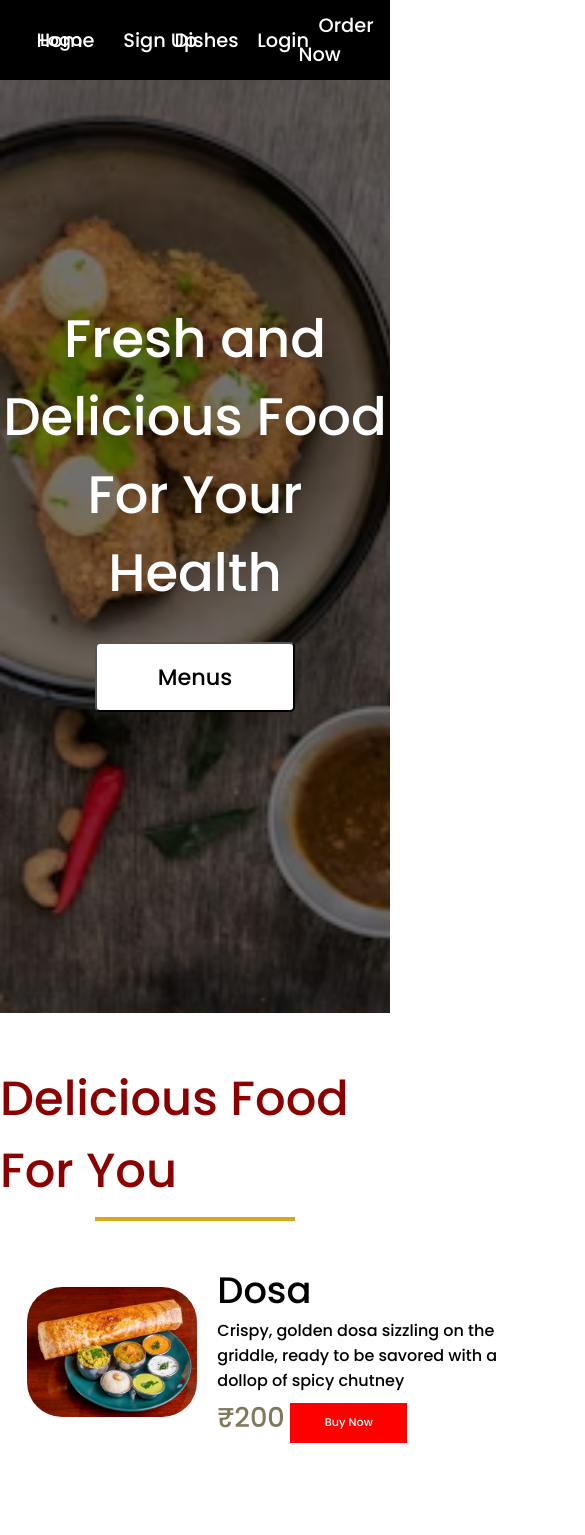
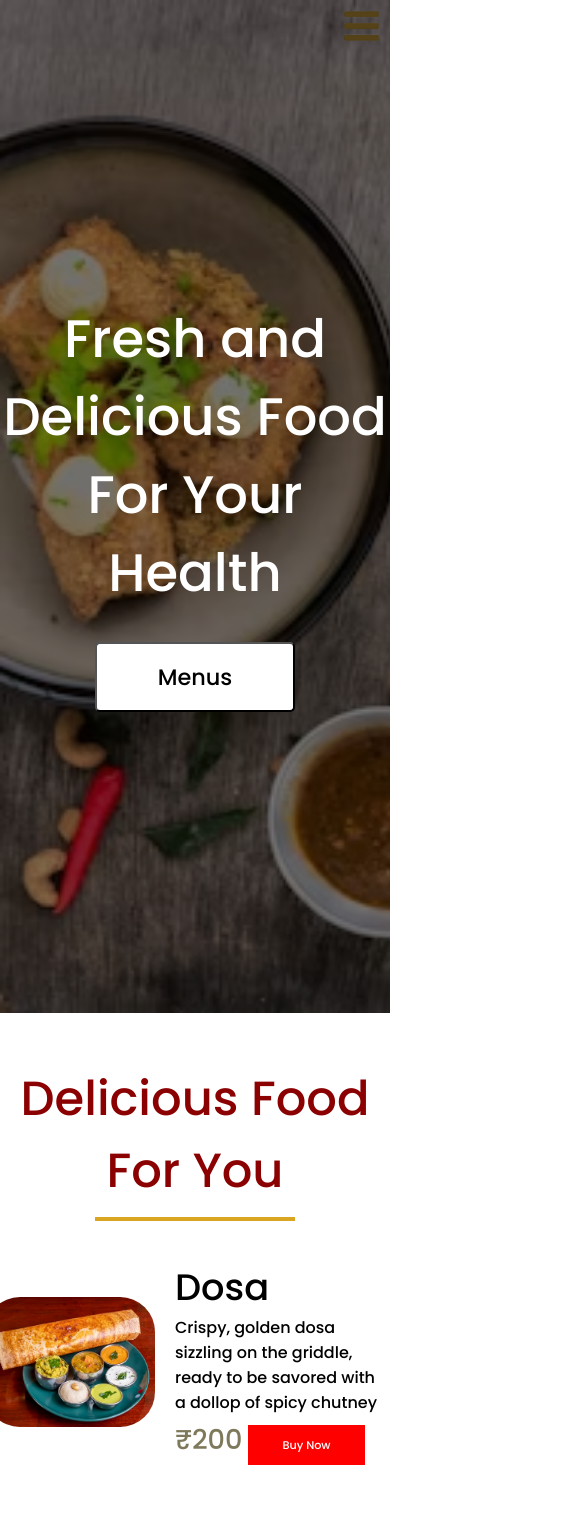
Before and after one commit to Anamika-garg/Restaurant, a React (Vite) app: page / in a window 390 px wide. Shown: the top 1535 px of the page, 585 px wide, since content can reach past the window. Built offline with nearby package versions, Linux system fonts and the light colour scheme.

Commit message:
"NavBar Changes"

```diff
--- a/src/App.css
+++ b/src/App.css
@@ -13,4 +13,8 @@
 html{
   -ms-overflow-style: none;  /* IE and Edge */
   scrollbar-width: none;  /* Firefox */
+  overflow-x: hidden;
 }
+.goldenLine{
+  text-align: center;
+}
--- a/src/App.jsx
+++ b/src/App.jsx
@@ -3,6 +3,10 @@ import Home from './components/Home/Home';
 import Menu from './components/Menu/Menu';
 import Order from './components/order/Order';
 import Review from './components/Reviews/Review';
+import Footer from './components/Footer/Footer';
+
+
+
 
 import './App.css'
 
@@ -15,6 +19,7 @@ function App() {
       <Order/>
       <hr/>
       <Review/>
+      <Footer/>
     </div>
   );
 }
--- /dev/null
+++ b/src/components/Footer/Footer.css
@@ -0,0 +1,10 @@
+.footer{
+    width: 100vw;
+    height: 40px;
+    background-color: black;
+    color: white;
+    text-align: center;
+    display: flex;
+    align-items: center;
+    justify-content: center;
+}
--- /dev/null
+++ b/src/components/Footer/Footer.jsx
@@ -0,0 +1,14 @@
+import React from 'react';
+import './Footer.css'
+
+const Footer = () => {
+  return (
+    <div>
+      <div className="footer">
+        Copyright &copy; OurCompany, All rights reserved
+      </div>
+    </div>
+  )
+}
+
+export default Footer
--- a/src/components/Header/Header.css
+++ b/src/components/Header/Header.css
@@ -28,6 +28,22 @@ nav ul li#logo{
     position: absolute;
     left: 20px;
 }
+.afterSmallScreen{
+    display: flex;
+    align-items: center;
+    flex-direction: column;
+    height: 100vh;
+    background-color: black;
+    width: 300px;
+    justify-content: center;
+    justify-self: flex-end;
+    position: fixed;
+    right: 0px;
+}
+.afterSmallScreen .div li{
+    font-size: 1.3em;
+    padding: 10px;
+}
 .right{
     position: absolute;
     right: 0px;
@@ -35,10 +51,21 @@ nav ul li#logo{
     align-items: center;
     justify-content: center;
     padding: 10px;
-    margin-right: 41px;
+    margin-right: 0px;
 }
 .right .signlogin{
     margin: 0px;
+}
+#menubar{
+    visibility: hidden;
+    position: fixed;
+    width: 100vw;
+    height: 80px;
+    z-index: 4;
+}
+.hideIt{
+    visibility: hidden;
+    z-index: 2;
 }
 
 li a:hover{
@@ -46,3 +73,19 @@ li a:hover{
     color: black;
     background: white;
 }
+#menubar img{
+    height: 32px;
+    width: 37px;
+}
+@media only screen and (max-width: 800px) {
+    #navbar{
+        /* visibility: hidden; */
+        display: none;
+    }
+    #menubar{
+        visibility: visible;
+    }
+    html{
+        overflow-x: hidden;
+    }
+}
--- a/src/components/Header/Header.jsx
+++ b/src/components/Header/Header.jsx
@@ -1,9 +1,30 @@
 import React from 'react';
+import { useRef , useState } from 'react';
 import './Header.css';
+import bar from './icon.png'
 const Header = () => {
+
+  const showMenuBar = useRef();
+  const afterSmallScreem = useRef();
+  const [toggleMenu, setToggleMenu] = useState(true);
+  function showMenu(){
+    console.log()
+    if(toggleMenu){
+      afterSmallScreem.current.style.visibility = 'visible';
+    }
+    else{
+      afterSmallScreem.current.style.visibility = 'hidden';
+    }
+    setToggleMenu(!toggleMenu);
+  }
+
+  function hideAfterClick(){
+    setToggleMenu(!toggleMenu);
+    afterSmallScreem.current.style.visibility = 'hidden';
+  }
   return (
     <header>
-      <nav>
+      <nav id='navbar'>
         <ul>
           <li id="logo">Logo</li>
           <li><a href="#home">Home</a></li>
@@ -11,13 +32,30 @@ const Header = () => {
           <li><a href="#orderNow">Order Now</a></li>
           {/* <li><a href="#reviews">reviews</a></li> */}
           <div className="right">
-          <li className='signlogin'><a href="#signup">sign Up</a></li>
-          <li className='signlogin'><a href="#login">login</a></li>
+          <li className='signlogin'><a href="#signIn">sign In</a></li>
           </div>
         </ul>
       </nav>
+
+      <div id="menubar" ref={showMenuBar} onClick={showMenu}>
+        <div className="right">
+          <img src={bar} alt="" />
+        </div>
+      </div>
+
+      <div className="afterSmallScreen hideIt" ref={afterSmallScreem}>
+          <div className='div'>
+            <li><a href="#home" onClick={hideAfterClick}>Home </a></li>
+            <li><a href="#menu" onClick={hideAfterClick}> Dishes </a></li>
+            <li><a href="#orderNow" onClick={hideAfterClick}>Our Team</a></li>
+            <li><a href="#signlogin" onClick={hideAfterClick}> Sign In </a></li>
+          </div>
+        </div>
     </header>
   );
 };
 
 export default Header;
+
+
+// 800 and 700
--- a/src/components/Menu/Menu.css
+++ b/src/components/Menu/Menu.css
@@ -13,15 +13,16 @@
     font-size: 3rem;
     /* margin-top: 40px; */
     color: darkred;
+    text-align: center;
 }
 .mainMenu{
     margin-top: 10px;
-    width: 86vw;
+    width: 100vw;
     min-height: 100vh;
     /* background-color: pink; */
     display: flex;
     align-items: center;
-    justify-content: space-around;
+    justify-content: center;
     flex-wrap: wrap;
 }
 .details{
@@ -37,7 +38,8 @@
     align-items: center;
     flex-direction: row;
     min-height: 263px;
-    width: 490px;
+    width: 420px;
+    margin: 10px 0px;
     /* border: 4px solid black; */
     /* background-color: red; */
 }
--- a/src/components/Reviews/Review.css
+++ b/src/components/Reviews/Review.css
@@ -12,6 +12,7 @@
 .reviewContainer h2{
     font-size: 2.6em;
     margin-top: 50px;
+    text-align: center;
 }
 .reviewContainer h3{
     margin: 20px 0px;
@@ -29,7 +30,7 @@
 }
 .review-div{
     min-height: 350px;
-    width: 600px;
+    width: 500px;
     /* background-color: pink; */
     display: flex;
     justify-content: center;
@@ -41,8 +42,10 @@
 }
 .review{
     margin: 30px 0px;
-    min-height: 24vh;
-    width: 26vw;
+    /* min-height: 24vh;
+    width: 26vw; */
+    min-height: 350px;
+    width: 400px;
     border: 3px solid rgb(207, 160, 40);
     border-radius: 20px;
     background-color: white;
@@ -78,15 +81,24 @@
     /* margin: 30px 0px; */
     position: relative;
     min-height: 400px;
-    /* flex-wrap: wrap; */
-    /* justify-content: center; */
+    flex-wrap: wrap;
+    justify-content: center;
     align-items: center;
     flex-direction: row;
     min-width: 100vw;
-    animation: animateCar 18s ease-in-out 1s infinite alternate;
     transition: left 0.2s ease;
+    overflow-x: hidden;
 }
 
+.review-div:hover{
+    box-shadow: 0 1rem 4rem rgba(0, 0, 0, 0.1);
+}
+
+/* @media (prefers-reduced-motion: no-preference){
+    .forAnimationDiv{
+        animation: animateCar 18s ease-in-out 1s infinite alternate;
+    }
+} */
 @keyframes animateCar {
     0%{
         left: 0px;
--- a/src/components/Reviews/Review.jsx
+++ b/src/components/Reviews/Review.jsx
@@ -13,8 +13,31 @@ const Review = () => {
         <h3>Testimomials</h3>
 
         <div className="reviewSec">
-            <div className = "forAnimationDiv">
+          <div className="forAnimationDiv">
             <ReviewTemp
+              text={
+                '"Lorem ipsum, dolor sit amet consectetur adipisicing elit. Doloremque ea asperiores non quam "'
+              }
+              name={"Robert Thomson"}
+              img={person}
+            />
+
+            <ReviewTemp
+              text={
+                '"Lorem ipsum, dolor sit amet consectetur adipisicing elit. Doloremque ea asperiores non quam "'
+              }
+              name={"Kristania Chauhan"}
+              img={person2}
+            />
+
+            <ReviewTemp
+              text={
+                '"Lorem ipsum, dolor sit amet consectetur adipisicing elit. Doloremque ea asperiores non quam "'
+              }
+              name={"Robert Thomson"}
+              img={person}
+            />
+            {/* <ReviewTemp
               text={
                 '"Lorem ipsum, dolor sit amet consectetur adipisicing elit. Doloremque ea asperiores non quam "'
               }
@@ -43,30 +66,7 @@ const Review = () => {
               }
               name={"Robert Thomson"}
               img={person}
-            />
-
-            <ReviewTemp
-              text={
-                '"Lorem ipsum, dolor sit amet consectetur adipisicing elit. Doloremque ea asperiores non quam "'
-              }
-              name={"Kristania Chauhan"}
-              img={person2}
-            />
-
-            <ReviewTemp
-              text={
-                '"Lorem ipsum, dolor sit amet consectetur adipisicing elit. Doloremque ea asperiores non quam "'
-              }
-              name={"Robert Thomson"}
-              img={person}
-            />
-            <ReviewTemp
-              text={
-                '"Lorem ipsum, dolor sit amet consectetur adipisicing elit. Doloremque ea asperiores non quam "'
-              }
-              name={"Robert Thomson"}
-              img={person}
-            />
+            /> */}
 
 
           </div>
```
Also changed, not shown: src/components/Header/icon.png (added). Lines whose indentation alone changed are shown as unchanged.
